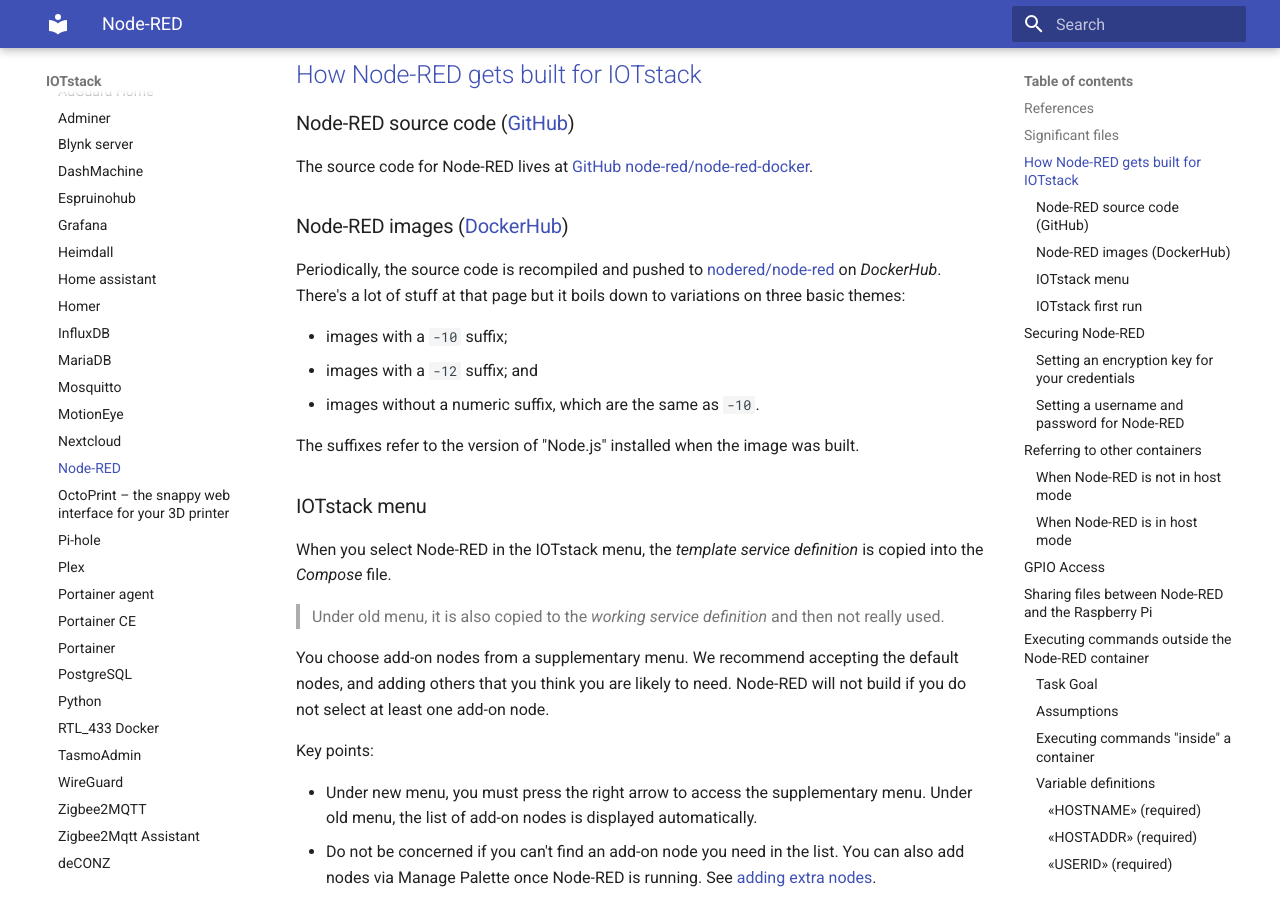
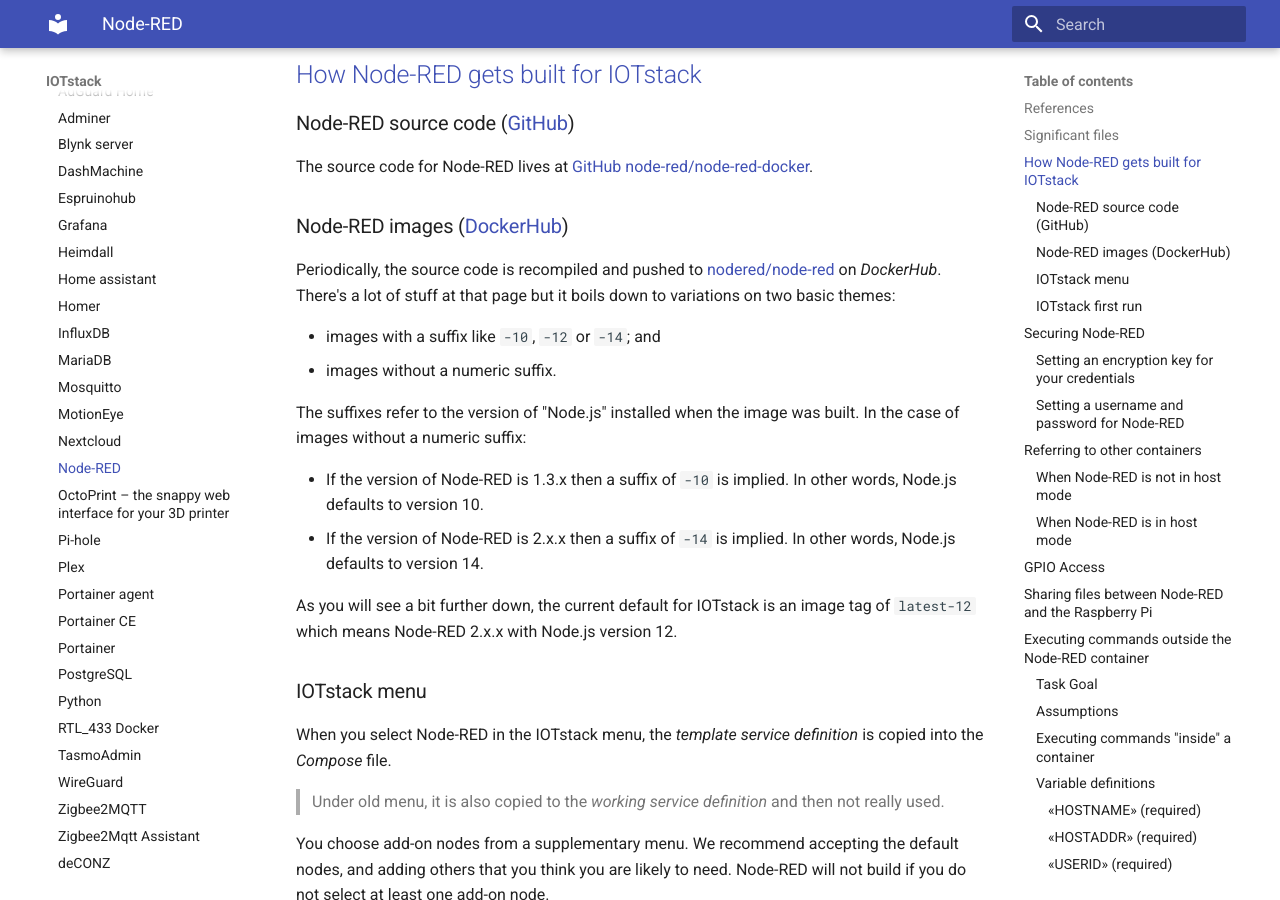
Before and after one commit to gcgarner/IOTstack, an MkDocs documentation site: the page built from docs/Containers/Node-RED.md, in a window 1280 px wide and 900 px high, scrolled down 943 px. Built offline with MkDocs 1.6.1 and Material for MkDocs 9.7.7, drawn with Linux system fonts in a browser that asks for light colours.

Commit message:
20210808 documentation - Node-RED
Updates section on Node.js suffixes to reflect the situation with Node-RED version 2.0.x.

```diff
--- a/docs/Containers/Node-RED.md
+++ b/docs/Containers/Node-RED.md
@@ -41,13 +41,17 @@
 
 ### Node-RED images ([DockerHub](https://hub.docker.com))
 
-Periodically, the source code is recompiled and pushed to [nodered/node-red](https://hub.docker.com/r/nodered/node-red/tags?page=1&ordering=last_updated) on *DockerHub*. There's a lot of stuff at that page but it boils down to variations on three basic themes:
+Periodically, the source code is recompiled and pushed to [nodered/node-red](https://hub.docker.com/r/nodered/node-red/tags?page=1&ordering=last_updated) on *DockerHub*. There's a lot of stuff at that page but it boils down to variations on two basic themes:
 
-* images with a `-10` suffix;
-* images with a `-12` suffix; and
-* images without a numeric suffix, which are the same as `-10`.
+* images with a suffix like `-10`, `-12` or `-14`; and
+* images without a numeric suffix.
 
-The suffixes refer to the version of "Node.js" installed when the image was built.
+The suffixes refer to the version of "Node.js" installed when the image was built. In the case of images without a numeric suffix:
+
+* If the version of Node-RED is 1.3.x then a suffix of `-10` is implied. In other words, Node.js defaults to version 10.
+* If the version of Node-RED is 2.x.x then a suffix of `-14` is implied. In other words, Node.js defaults to version 14.
+
+As you will see a bit further down, the current default for IOTstack is an image tag of `latest-12` which means Node-RED 2.x.x with Node.js version 12.
 
 ### IOTstack menu
 
```
